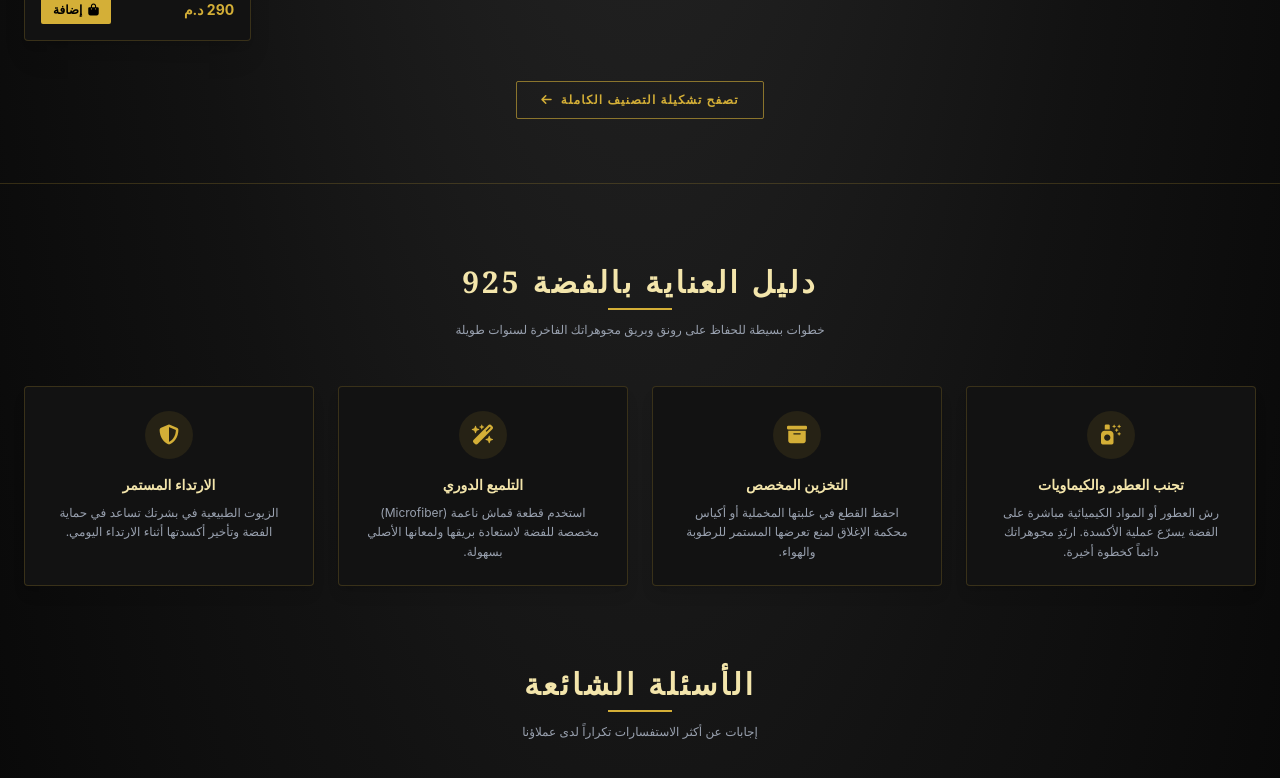
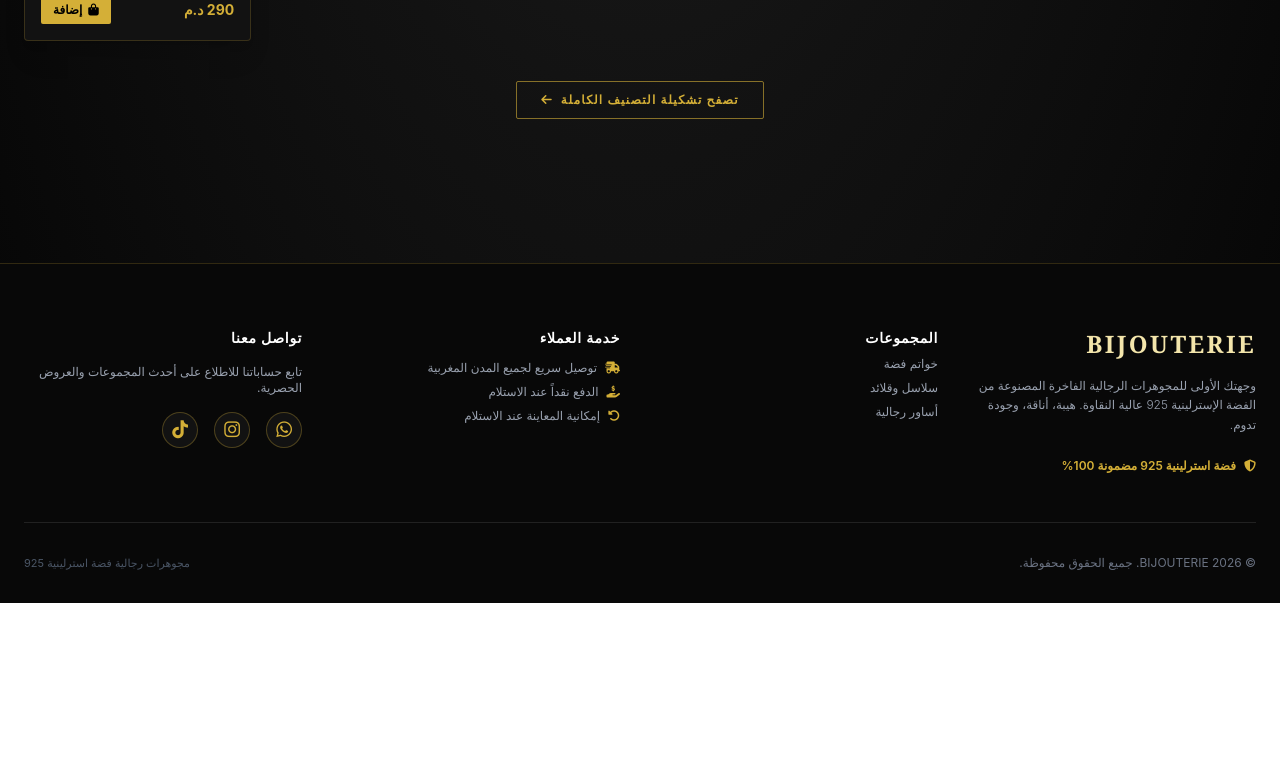
Before and after one commit to oussamael359-svg/bijouterie-925, a React (Vite) app: page / in a window 1280 px wide. Shown: the part 3364-4142 px from the top of the page. After the commit the page ends 3967 px from the top, so only its background shows below. Built offline with nearby package versions, Linux system fonts and the light colour scheme; the HTML template or start-up script is replaced by a standard one.

Commit message:
تعديل المكونات وإضافة أقسام جديدة

```diff
--- a/src/App.jsx
+++ b/src/App.jsx
@@ -95,8 +95,6 @@ export default function App() {
         currentLang={lang}
         onNavigateToShop={handleNavigateToShop}
       />
-            {/* قسم العناية بالفضة والأسئلة الشائعة */}
-            <SilverCareAndFAQ currentLang={lang} />
     </>
   ) : (
     <ShopPage
--- a/src/components/SilverCareAndFAQ.jsx
+++ b/src/components/SilverCareAndFAQ.jsx
@@ -103,46 +103,6 @@ export default function SilverCareAndFAQ({ currentLang }) {
         </div>
       </div>
 
-      {/* 2. قسم الأسئلة الشائعة (Accordion) */}
-      <div id="faq" className="max-w-3xl mx-auto scroll-mt-24">
-        <div className="text-center mb-10">
-          <h2 className="text-2xl md:text-3xl font-serif font-bold text-[#F3E5AB] tracking-widest uppercase">
-            {isRtl ? 'الأسئلة الشائعة' : 'Frequently Asked Questions'}
-          </h2>
-          <div className="w-16 h-0.5 bg-[#D4AF37] mx-auto mt-2 mb-3"></div>
-          <p className="text-xs text-gray-400">
-            {isRtl ? 'إجابات عن أكثر الاستفسارات تكراراً لدى عملاؤنا' : 'Everything you need to know about our products and services'}
-          </p>
-        </div>
-
-        <div className="space-y-4">
-          {faqs.map((faq, index) => {
-            const isOpen = openFaqIndex === index;
-
-            return (
-              <div
-                key={index}
-                className="bg-[#121212] border border-[#D4AF37]/20 rounded-sm overflow-hidden transition duration-200"
-              >
-                <button
-                  onClick={() => toggleFaq(index)}
-                  className="w-full text-right p-5 flex items-center justify-between gap-4 text-sm font-serif font-bold text-white hover:text-[#F3E5AB] transition duration-200 cursor-pointer"
-                  dir={isRtl ? 'rtl' : 'ltr'}
-                >
-                  <span className="flex-grow">{faq.q}</span>
-                  <i className={`fa-solid fa-chevron-down text-xs text-[#D4AF37] transition-transform duration-300 ${isOpen ? 'rotate-180' : ''}`}></i>
-                </button>
-
-                {isOpen && (
-                  <div className="p-5 pt-0 text-xs text-gray-300 leading-relaxed border-t border-white/5 bg-black/30" dir={isRtl ? 'rtl' : 'ltr'}>
-                    <p>{faq.a}</p>
-                  </div>
-                )}
-              </div>
-            );
-          })}
-        </div>
-      </div>
 
     </section>
   );
```
Lines whose indentation alone changed are shown as unchanged.
